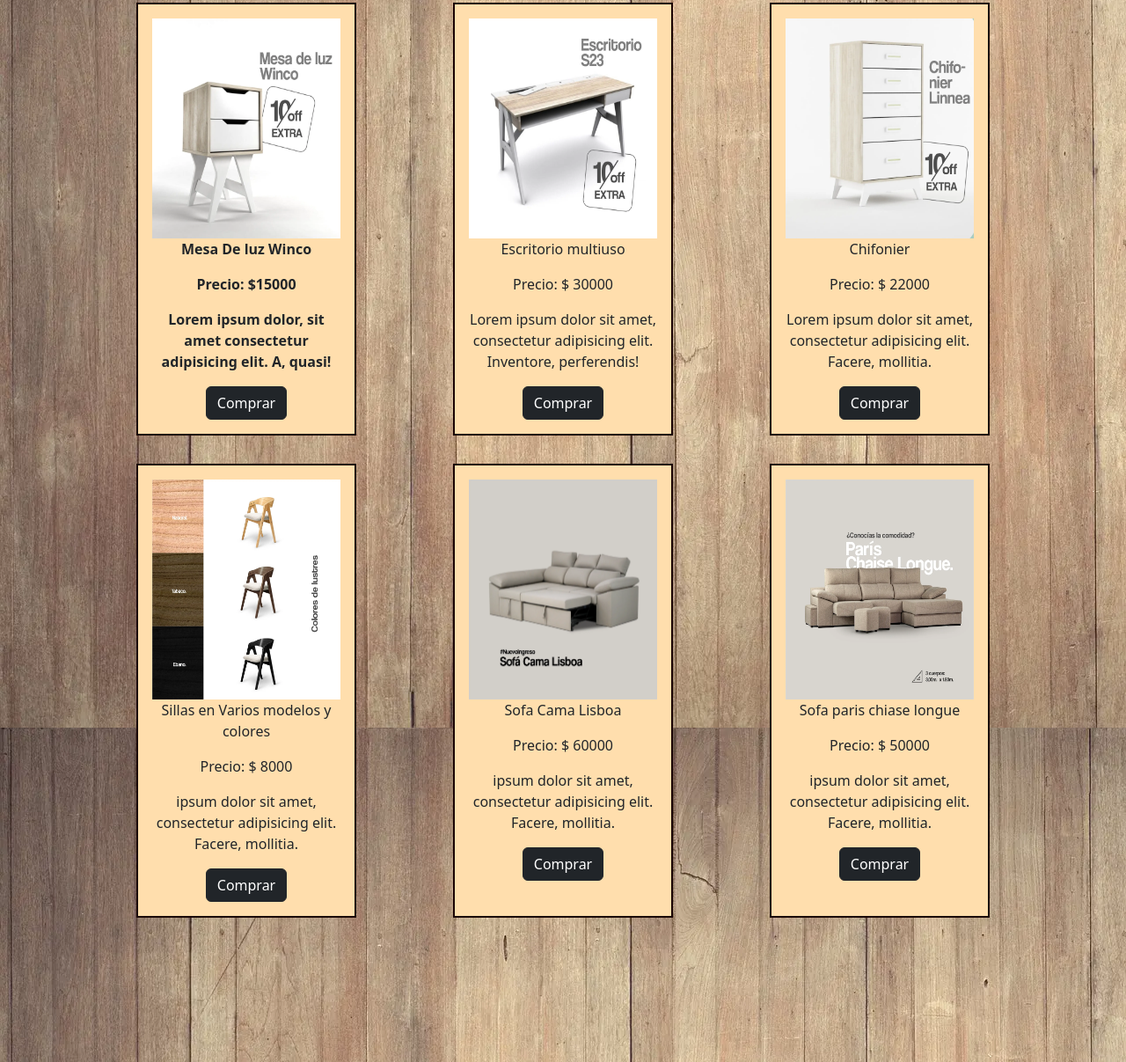
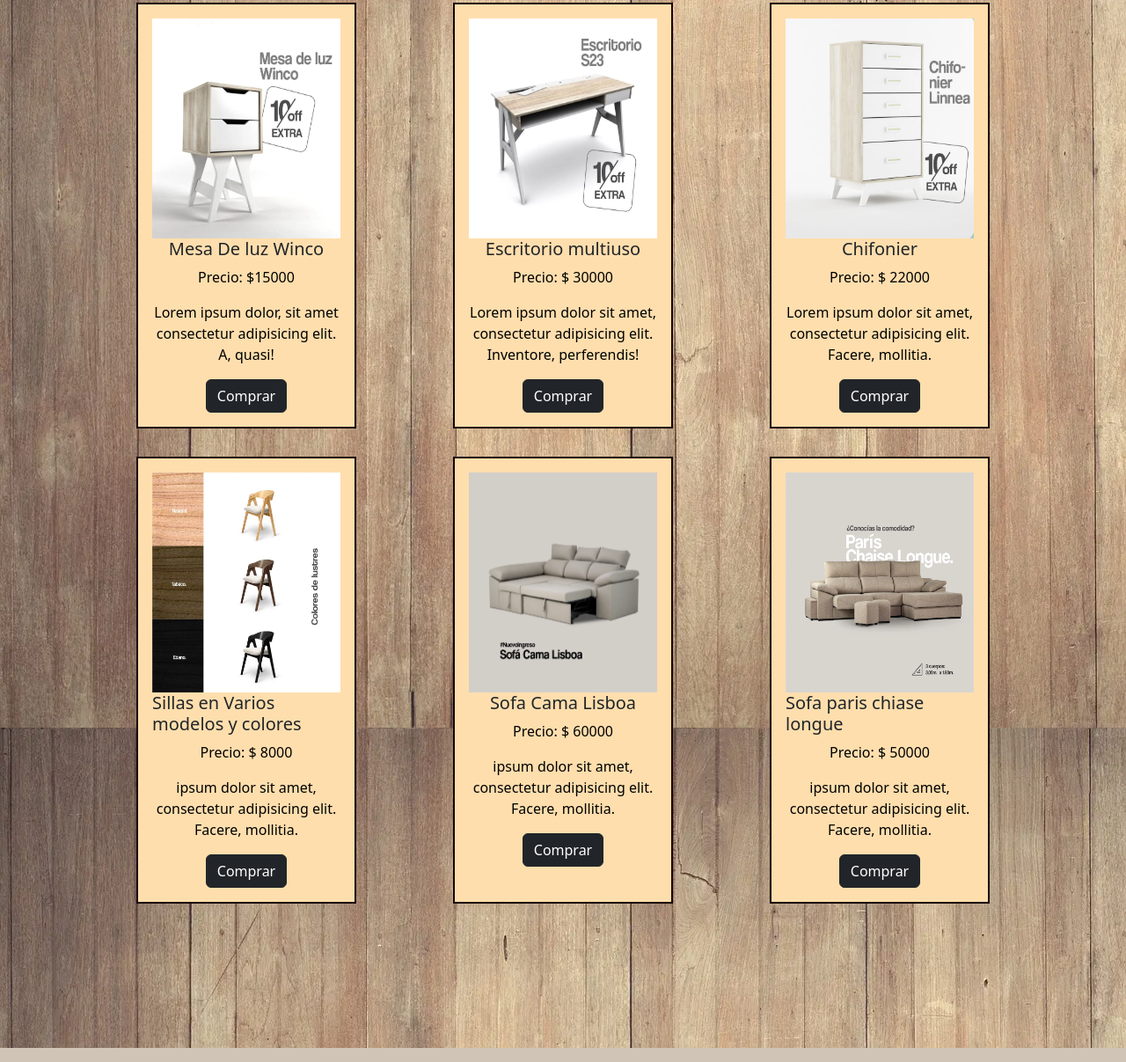
Before and after one commit to cris-deplaciido/PF-Deplacido, a website: page pages/galeria.html in a window 1280 px wide. Shown: the part 451-1658 px from the top of the page at 88% size. Drawn offline with nearby package versions, Linux system fonts and the light colour scheme.

Commit message:
Ultimas Reformas

```diff
--- a/pages/galeria.html
+++ b/pages/galeria.html
@@ -50,9 +50,9 @@
             <!-- CARD 1 -->
             <div class="card-hijo">
                 <img src="../img/oferta1.1.webp" alt="oferta1.1">
-                <p><strong>Mesa De luz Winco</strong></p>
-                <p><strong>Precio: $15000</strong></p>
-                <p><strong>Lorem ipsum dolor, sit amet consectetur adipisicing elit. A, quasi!</strong></p>
+                <h5>Mesa De luz Winco</h5>
+                <p>Precio: $15000</strong></p>
+                <p>Lorem ipsum dolor, sit amet consectetur adipisicing elit. A, quasi!</p>
 
                 <button type="button" class="btn btn-dark">Comprar</button>
             </div>
@@ -60,7 +60,7 @@
             <!-- CARD 2 -->
             <div class="card-hijo">
                 <img src="../img/oferta2.2.webp" alt="oferta2.2">
-                <p>Escritorio multiuso</p>
+                <h5>Escritorio multiuso</h5>
                 <p>Precio: $ 30000</p>
                 <p>Lorem ipsum dolor sit amet, consectetur adipisicing elit. Inventore, perferendis!</p>
 
@@ -70,7 +70,7 @@
             <!-- CARD 3 -->
             <div class="card-hijo">
                 <img src="../img/oferta3.3.webp" alt="oferta3.3">
-                <p>Chifonier </p>
+                <h5>Chifonier </h5>
                 <p>Precio: $ 22000</p>
                 <p>Lorem ipsum dolor sit amet, consectetur adipisicing elit. Facere, mollitia.</p>
 
@@ -80,7 +80,7 @@
             <!-- CARD 4 -->
             <div class="card-hijo">
                 <img src="../img/silla3.webp" alt="silla3">
-                <p>Sillas en Varios modelos y colores </p>
+                <h5>Sillas en Varios modelos y colores </h5>
                 <p>Precio: $ 8000</p>
                 <p>ipsum dolor sit amet, consectetur adipisicing elit. Facere, mollitia.</p>
 
@@ -90,7 +90,7 @@
             <!-- CARD 5 -->
             <div class="card-hijo">
                 <img src="../img/sillon6.webp" alt="sillon6">
-                <p>Sofa Cama Lisboa</p>
+                <h5>Sofa Cama Lisboa</h5>
                 <p>Precio: $ 60000</p>
                 <p>ipsum dolor sit amet, consectetur adipisicing elit. Facere, mollitia.</p>
 
@@ -100,7 +100,7 @@
             <!-- CARD 6 -->
             <div class="card-hijo">
                 <img src="../img/sillon4.webp" alt="sillon4">
-                <p>Sofa paris chiase longue</p>
+                <h5>Sofa paris chiase longue</h5>
                 <p>Precio: $ 50000</p>
                 <p>ipsum dolor sit amet, consectetur adipisicing elit. Facere, mollitia.</p>
 
@@ -110,7 +110,7 @@
     </section>
 
     <section id="banner-abuelo" class="container-fluid">
-        <h2 class="">Productos de la mejor calidad</h2>
+        <h2>Productos de la mejor calidad</h2>
 
         <div class="padre-banners row">
             <!-- Ba 1 -->
--- a/scss/_galeria.scss
+++ b/scss/_galeria.scss
@@ -78,6 +78,10 @@
     img {
         height: 250px;
     }
+
+    p {
+        color: black;
+    }
 }
 
 
--- a/scss/_nosotros.scss
+++ b/scss/_nosotros.scss
@@ -49,7 +49,7 @@
 
 #card-nosotros  {
     display: flex;
-    justify-content: center;
+    justify-content: flex-end;
 
 }
 
--- a/scss/style.scss
+++ b/scss/style.scss
@@ -6,5 +6,4 @@
 @import "ubicacion";
 @import "contacto";
 @import "nosotros";
-@import "prueba";
 @import "footer";
```
Also changed, not shown: index.html (+1 -1 lines), pages/nosotros.html (+6 -6 lines), css/style.css, img/posteo5.webp (renamed from img/posteo 5.webp), img/posteo8b.webp (renamed from img/posteo 8 b galería.webp), 1 other file.
